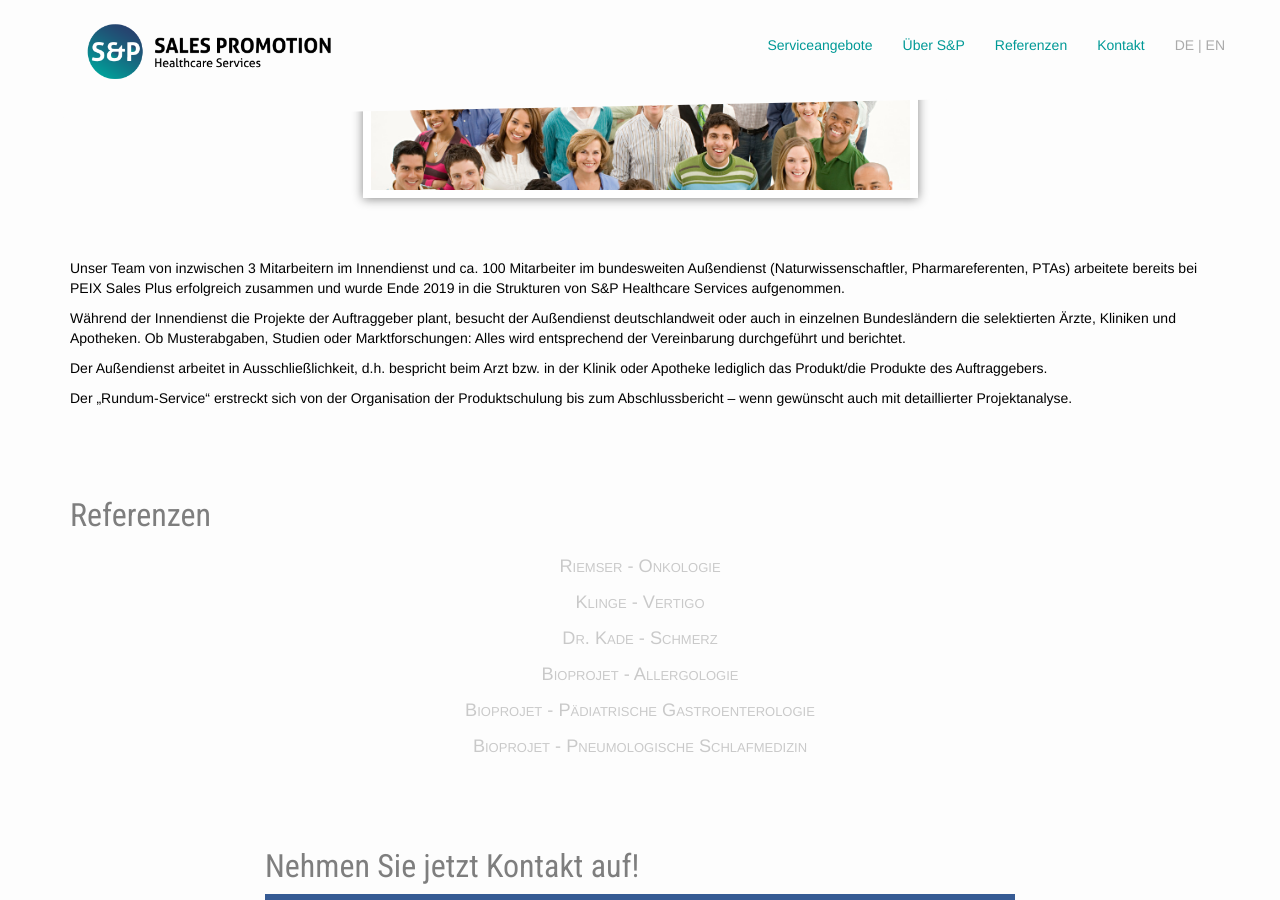
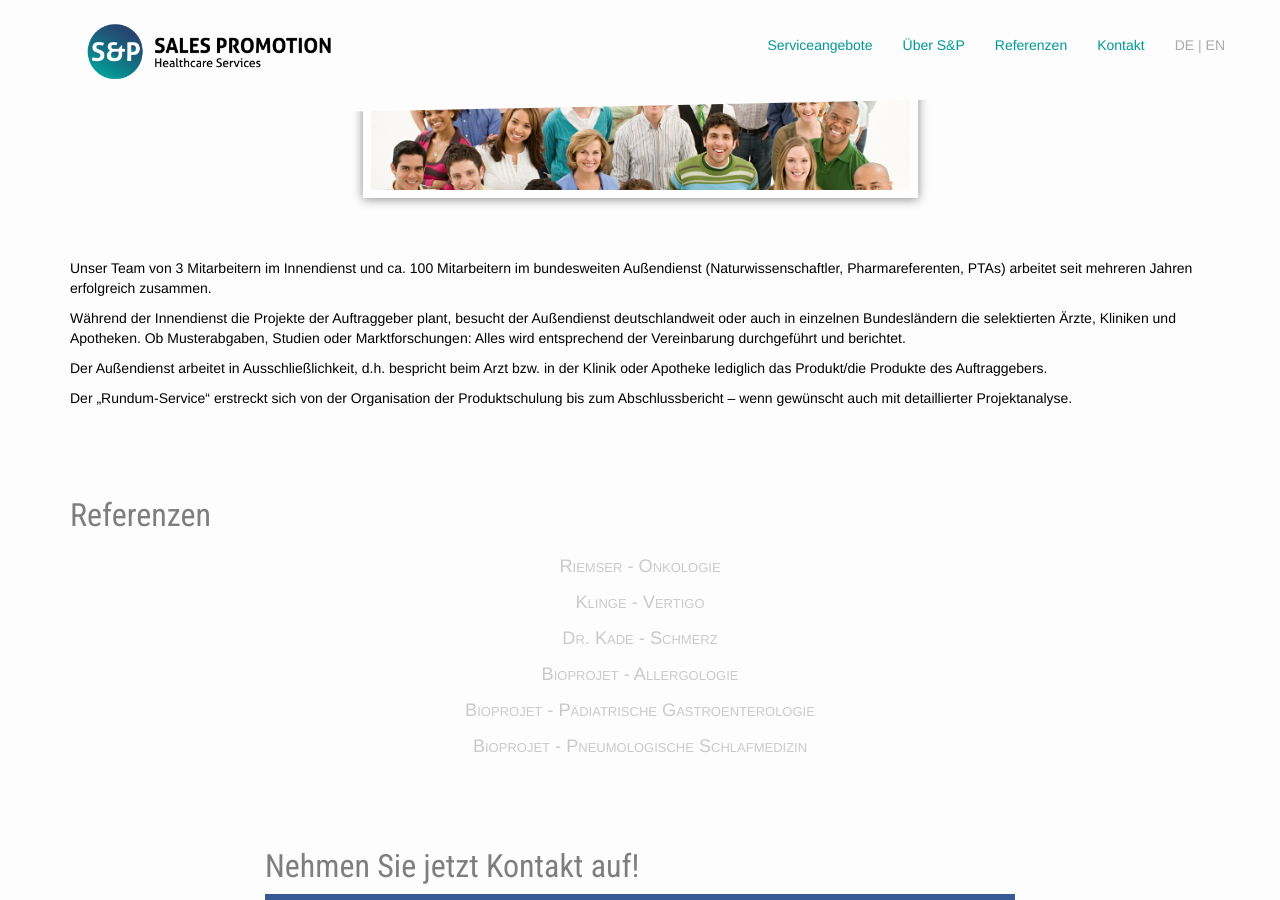
Before and after one commit to samlawski/sp-healthcare, a Jekyll site: the page built from index.html, in a window 1280 px wide and 900 px high, scrolled down 958 px. Built offline with Jekyll 4.4.1, drawn with Linux system fonts in a browser that asks for light colours; nearby versions of some CDN libraries.

Commit message:
Updated 'index.html' via CloudCannon

```diff
--- a/index.html
+++ b/index.html
@@ -107,7 +107,7 @@ referenzen:
   <div class="row">
     <div class="col-xs-12 space-after">
         <div class="editable">
-          <p>Unser Team von inzwischen 3 Mitarbeitern im Innendienst und ca. 100 Mitarbeiter im bundesweiten Au&szlig;endienst (Naturwissenschaftler, Pharmareferenten, PTAs) arbeitete bereits bei PEIX Sales Plus erfolgreich zusammen und wurde Ende 2019 in die Strukturen von S&amp;P Healthcare Services aufgenommen.</p>
+          <p>Unser Team von 3 Mitarbeitern im Innendienst und ca. 100 Mitarbeitern im bundesweiten Au&szlig;endienst (Naturwissenschaftler, Pharmareferenten, PTAs) arbeitet seit mehreren Jahren erfolgreich zusammen.</p>
           <p>W&auml;hrend der Innendienst die Projekte der Auftraggeber plant, besucht der Au&szlig;endienst deutschlandweit oder auch in einzelnen Bundesl&auml;ndern die selektierten &Auml;rzte, Kliniken und Apotheken. Ob Musterabgaben, Studien oder Marktforschungen: Alles wird entsprechend der Vereinbarung durchgef&uuml;hrt und berichtet.</p>
           <p>Der Au&szlig;endienst arbeitet in Ausschlie&szlig;lichkeit, d.h. bespricht beim Arzt bzw. in der Klinik oder Apotheke lediglich das Produkt/die Produkte des Auftraggebers.</p>
           <p>Der &bdquo;Rundum-Service&ldquo; erstreckt sich von der Organisation der Produktschulung bis zum Abschlussbericht &ndash; wenn gew&uuml;nscht auch mit detaillierter Projektanalyse.</p>
```
